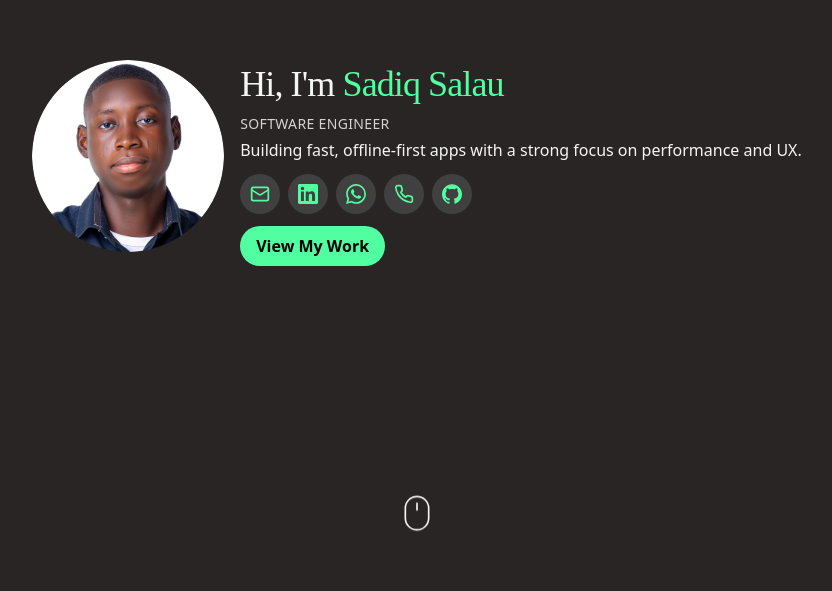
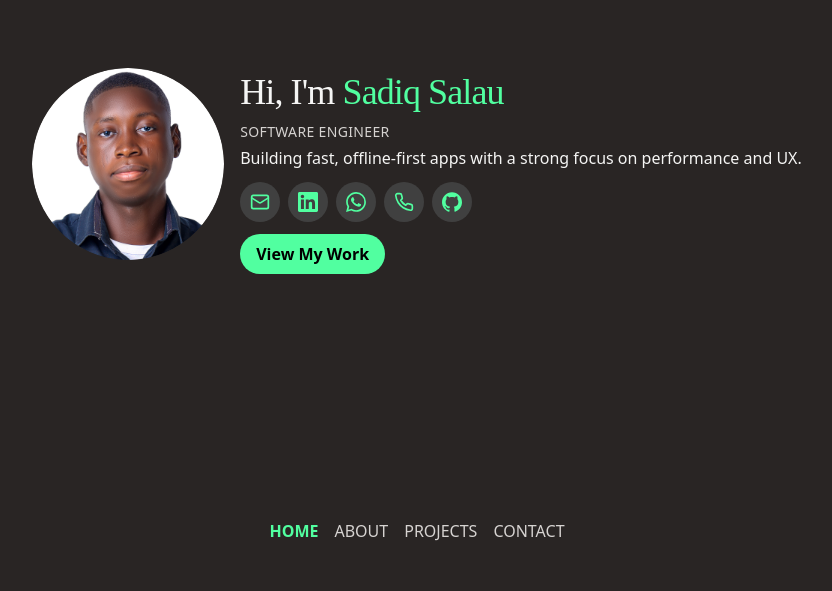
Before and after one commit to sadiqsalau/sadiqsalau-portfolio, a React (Vite) app: page / in a window 1280 px wide. Shown: the part 209-800 px from the top of the page, without its empty margins (223-1055 px from the left). Built offline with nearby package versions, Linux system fonts and the light colour scheme.

Commit message:
feat: Display navigation links

```diff
--- a/src/components/Hero.tsx
+++ b/src/components/Hero.tsx
@@ -1,5 +1,5 @@
-import { LuMail, LuMouse, LuPhone } from "react-icons/lu";
-import { Link as ScrollLink } from "react-scroll";
+import { Link, NavLink } from "react-router";
+import { LuMail, LuPhone } from "react-icons/lu";
 import { SiGithub, SiLinkedin, SiWhatsapp } from "react-icons/si";
 
 import Button from "./Button";
@@ -33,7 +33,7 @@ const ContactLinkButton = ({
 );
 
 const ContactLinks = () => (
-  <div className="flex flex-wrap items-center gap-2 my-2">
+  <div className="flex flex-wrap justify-center items-center gap-2 my-2">
     <ContactLinkButton title="Email" href={contact.email} icon={LuMail} />
     <ContactLinkButton
       title="LinkedIn"
@@ -48,6 +48,20 @@ const ContactLinks = () => (
     <ContactLinkButton title="Phone" href={contact.phone} icon={LuPhone} />
     <ContactLinkButton title="GitHub" href={contact.github} icon={SiGithub} />
   </div>
+);
+
+const HeroLink = (props: React.ComponentProps<typeof NavLink>) => (
+  <NavLink
+    {...props}
+    className={({ isActive }) =>
+      cn(
+        " uppercase",
+        isActive
+          ? "text-green-500 font-bold"
+          : "text-stone-300 hover:underline hover:text-green-400"
+      )
+    }
+  />
 );
 
 export default function Hero() {
@@ -90,14 +104,18 @@ export default function Hero() {
             <ContactLinks />
 
             {/* CTA Button */}
-            <Button as={ScrollLink} smooth duration={1000} to="projects">
+            <Button as={Link} to="/projects">
               View My Work
             </Button>
           </div>
         </div>
       </div>
-      <div className="flex justify-center">
-        <LuMouse className="animate-bounce size-10" strokeWidth="1" />
+      <div className="flex flex-wrap justify-center gap-4">
+        {/* Navigation Links */}
+        <HeroLink to="/">Home</HeroLink>
+        <HeroLink to="/about">About</HeroLink>
+        <HeroLink to="/projects">Projects</HeroLink>
+        <HeroLink to="/contact">Contact</HeroLink>
       </div>
     </div>
   );
```
